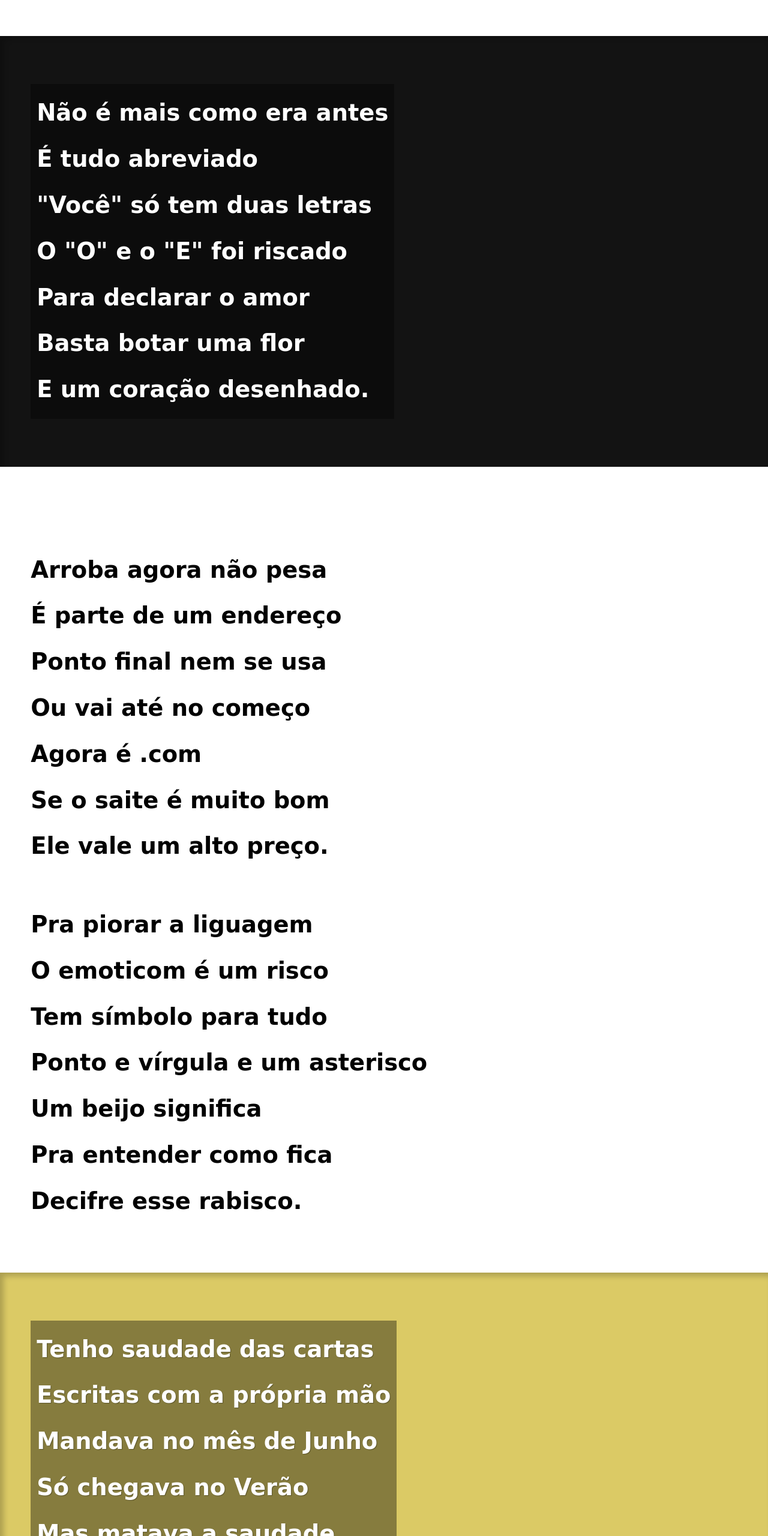
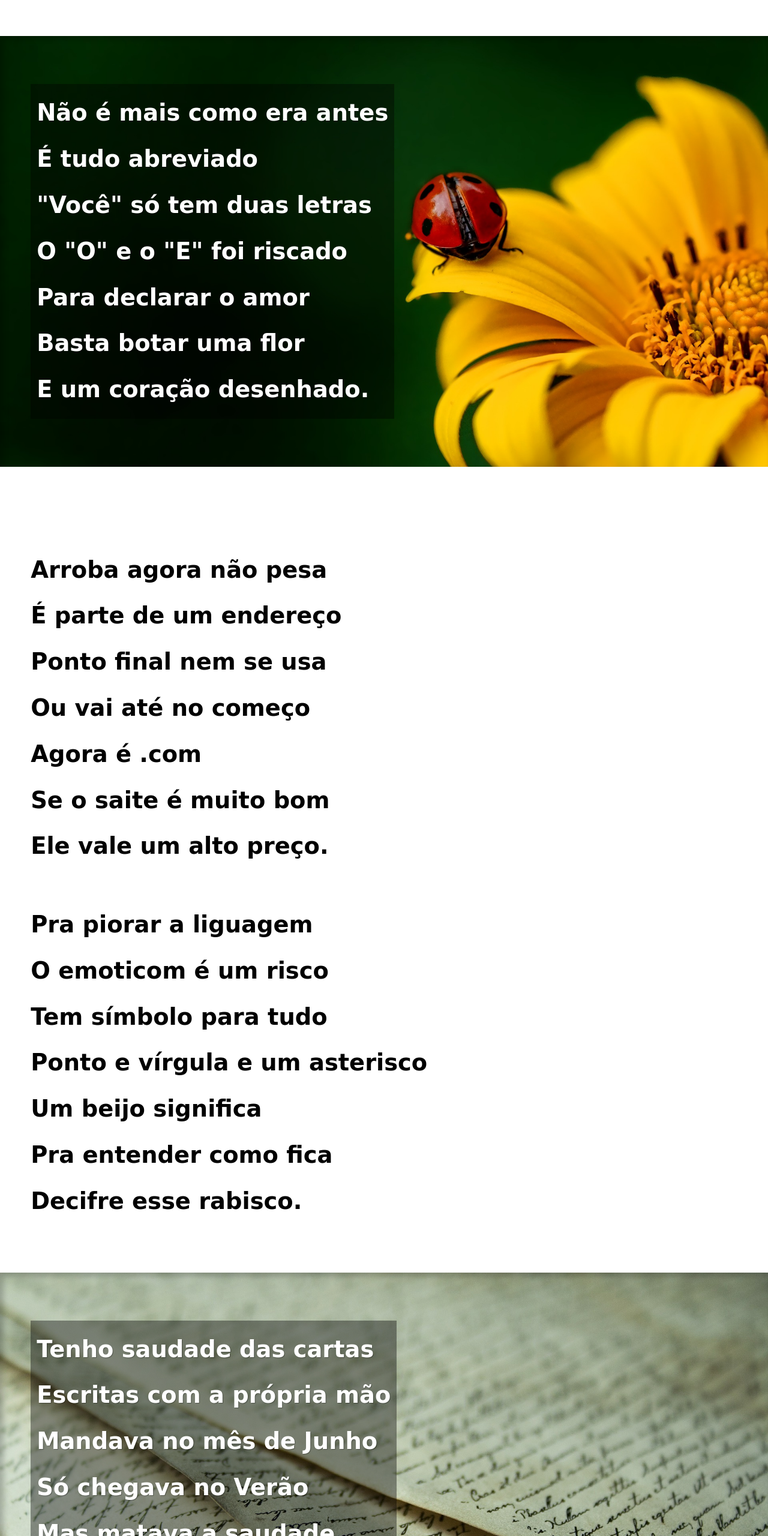
Before and after one commit to Igorwgil/projeto-cordel, a plain HTML site: page index.html in a window 1280 px wide. Shown: the part 905-3465 px from the top of the page at 60% size. Drawn offline with Linux system fonts and the light colour scheme; the site is published under a folder, as on GitHub Pages, so addresses that start at the root find nothing; a web font is replaced by a local one.

Commit message:
atualização page

```diff
--- a/css/style.css
+++ b/css/style.css
@@ -75,7 +75,7 @@ section.imagem{
 }
 
 section#img01{
-    background-image: url('/imagens/background001.jpg');
+    background-image: url('../imagens/background001.jpg');
     background-size: cover;
     background-repeat: no-repeat;
     background-attachment: fixed;
@@ -83,7 +83,7 @@ section#img01{
 }
 
 section#img02{
-    background: rgb(219, 202, 101) url('/imagens/background002.jpg');
+    background: rgb(219, 202, 101) url('../imagens/background002.jpg');
     background-size: cover;
     background-position: right center;
     background-attachment: fixed;
```
